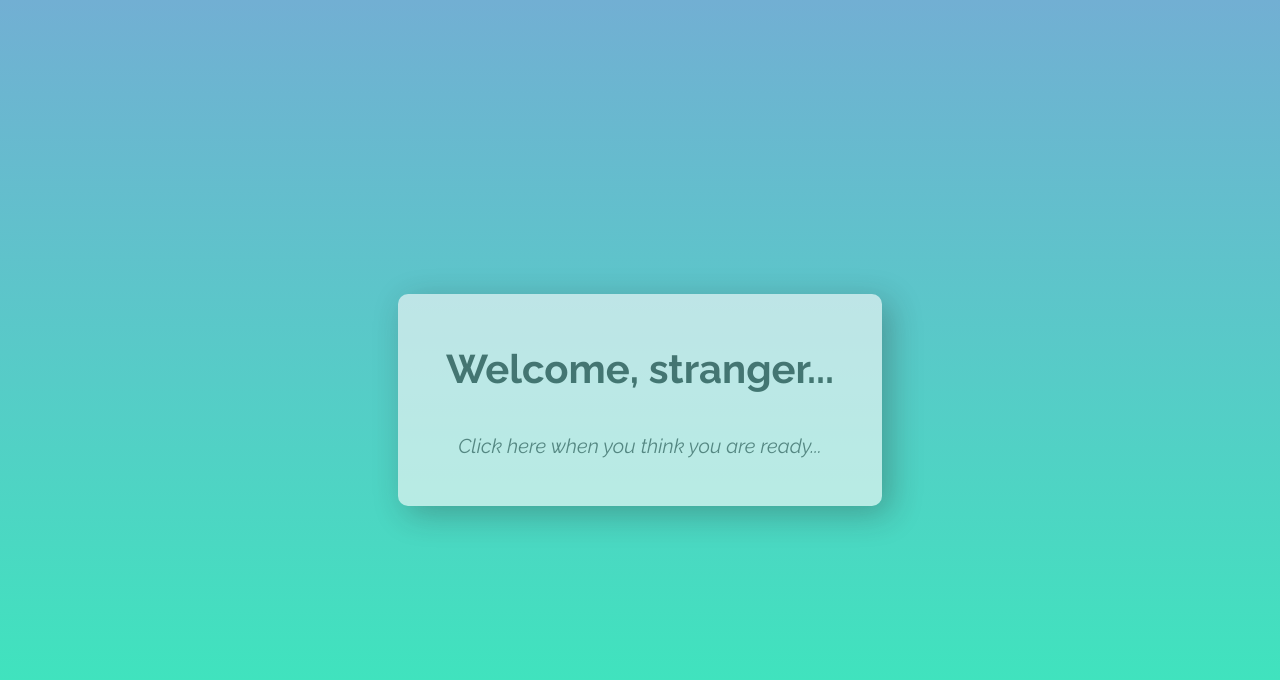
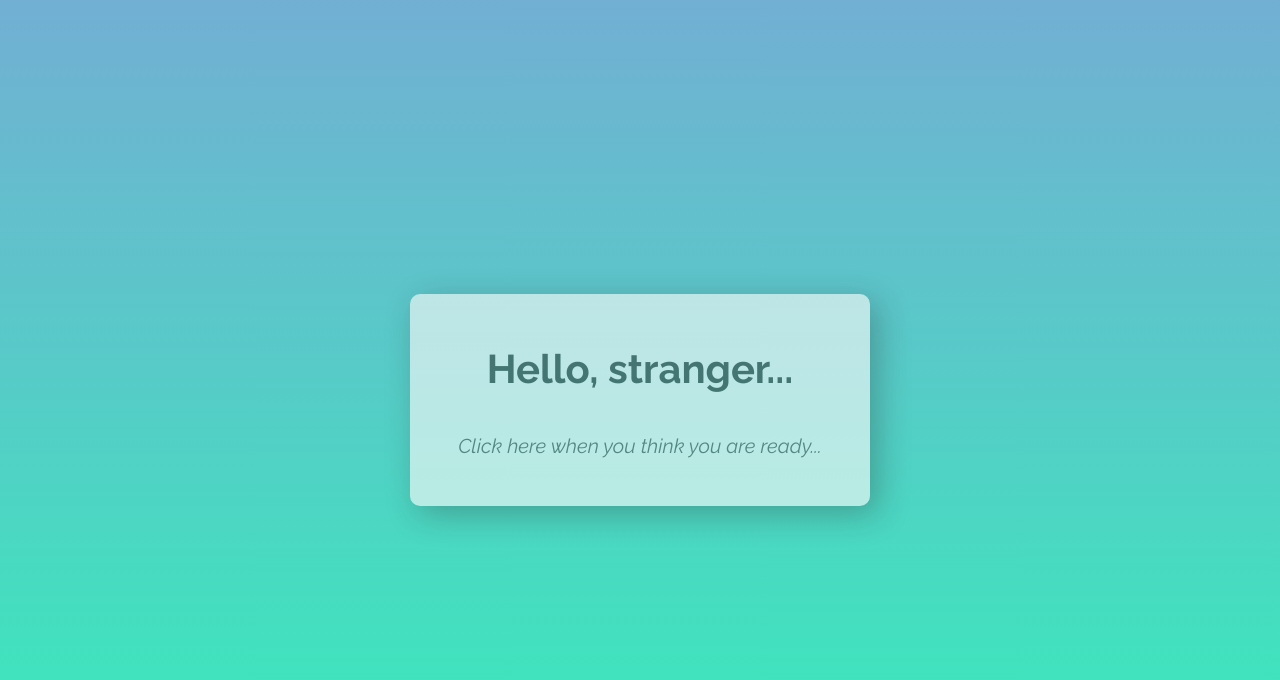
Before and after one commit to jellyteapot/jellyteabot, a plain HTML site: page index.html in a window 1280 px wide. Drawn offline with nearby package versions, Linux system fonts and the light colour scheme.

Commit message:
Change welcome to hello

```diff
--- a/index.html
+++ b/index.html
@@ -10,7 +10,7 @@
         <div id="my-sidebar" class="sidebar"></div>
         <main>
             <div class="container desktop">
-                <h1>Welcome, stranger...</h1>
+                <h1>Hello, stranger...</h1>
                     <h3 class="pulsate">Click here when you think you are ready...</h3>
             </div>
         </main>
```
